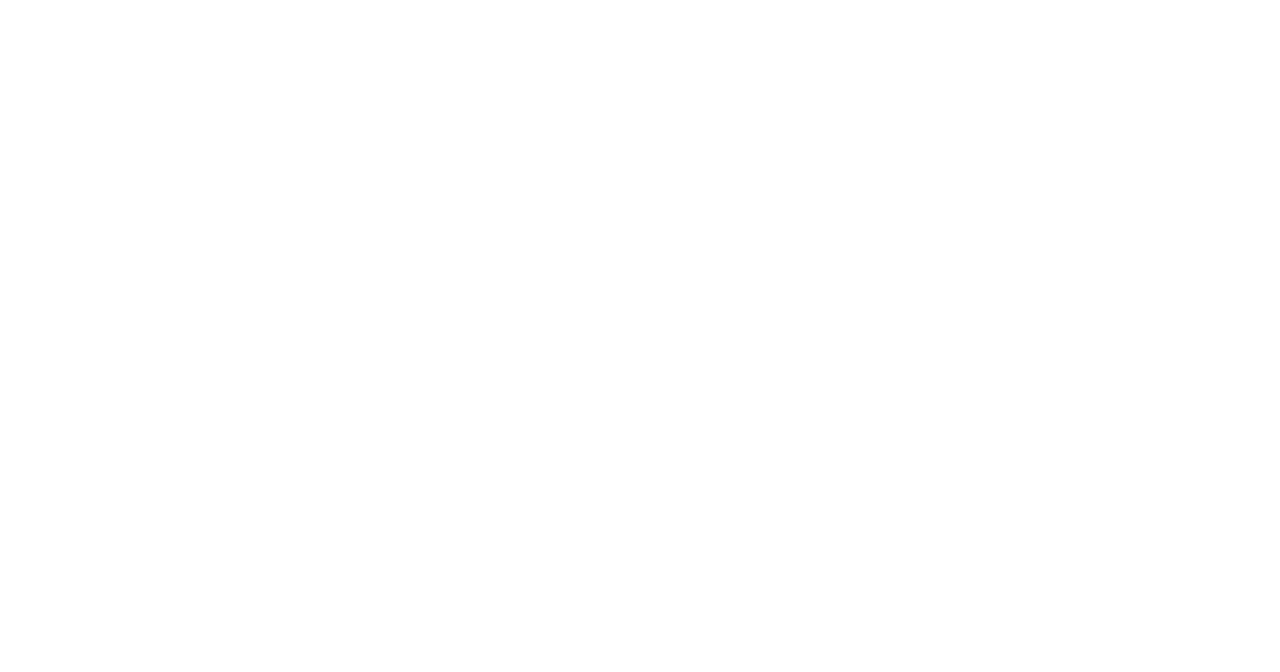
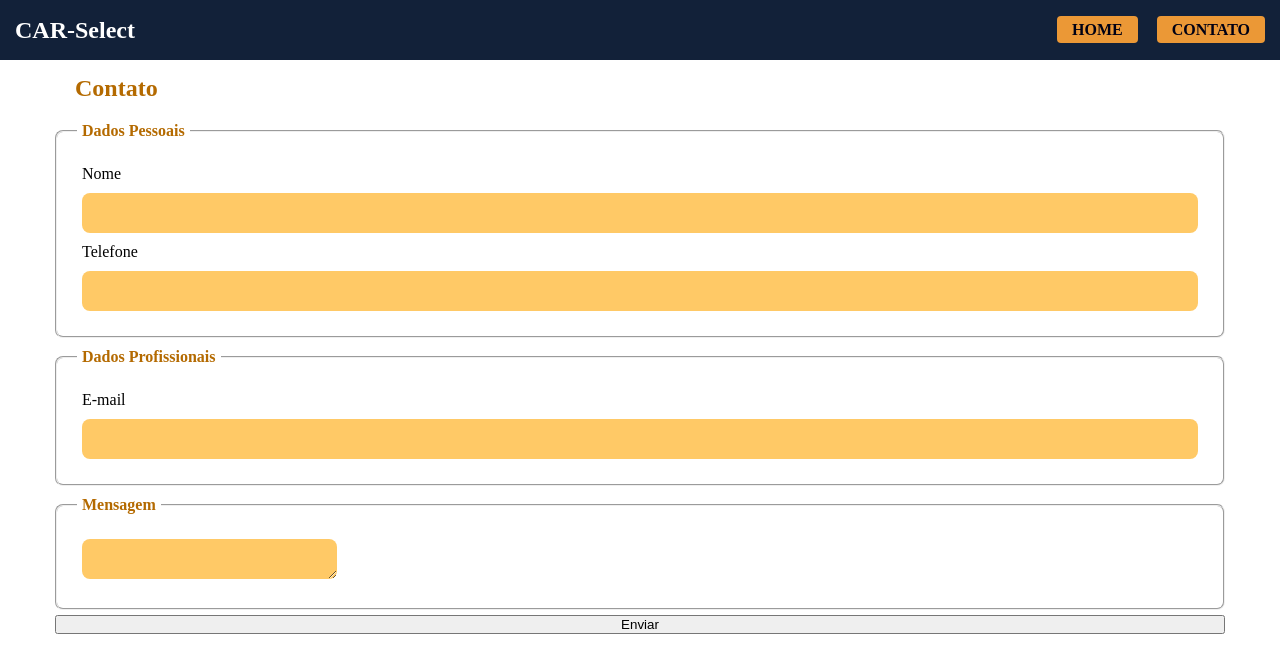
Before and after one commit to Trosdan/CAR-Select, a plain HTML site: page contato.html in a window 1280 px wide. Drawn offline with Linux system fonts and the light colour scheme.

Commit message:
Tela contato

```diff
--- a/contato.html
+++ b/contato.html
@@ -1,11 +1,58 @@
 <!DOCTYPE html>
 <html lang="en">
+
 <head>
   <meta charset="UTF-8">
   <meta name="viewport" content="width=device-width, initial-scale=1.0">
   <title>CAR-Select - Contato</title>
+  <link rel="stylesheet" href="./styles/styles.css">
+  <script src="./js/jquery-3.4.1.min.js"></script>
+  <script src="./js/database.js"></script>
 </head>
+
 <body>
+  <header>
+    <h2>CAR-Select</h2>
+    <nav>
+      <a href="/index.html">HOME</a>
+      <a href="/contato.html">CONTATO</a>
+    </nav>
+  </header>
 
+  <div id='page'>
+    <main>
+      <section class="contato">
+        <h1>Contato</h1>
+
+        <fieldset>
+          <legend>Dados Pessoais</legend>
+          <div>
+            <label for="nome">Nome</label>
+            <input type="text" id="nome" name="nome">
+          </div>
+          <div>
+            <label for="fone">Telefone</label>
+            <input type="text" id="fone" name="fone">
+          </div>
+
+        </fieldset>
+        <fieldset>
+          <legend>Dados Profissionais</legend>
+          <div>
+            <label for="email">E-mail</label>
+            <input type="text" id="email" name="email">
+          </div>
+        </fieldset>
+        <fieldset>
+          <legend>Mensagem</legend>
+          <textarea name="msg" id="" cols="30" rows="10"></textarea>
+        </fieldset>
+        <input class='btnEnviar' type="submit" value="Enviar">
+      </section>
+
+    </main>
+
+  </div>
 </body>
+
 </html>
--- /dev/null
+++ b/js/database.js
@@ -0,0 +1,11 @@
+var db = openDatabase("POSWEB", "1.0", "DevInterface", 2 * 1024 * 1024);
+
+db.transaction(function (tx) {
+  tx.executeSql('CREATE TABLE IF NOT EXISTS CONTATOS (id INTEGER NOT NULL PRIMARY KEY AUTOINCREMENT unique, titulo NVARCHAR(255), mensagem NVARCHAR(255), telefone NVARCHAR(255), email NVARCHAR(255))');
+})
+
+function insertContato(titulo, mensagem, telefone, email) {
+  db.transaction(function (tx) {
+    tx.executeSql('INSERT INTO CONTATOS (titulo, mensagem, telefone, email) VALUES ("' + titulo + '","' + mensagem + '","' + telefone + '","' + email + '")');
+  })
+};
--- a/sass/styles.sass
+++ b/sass/styles.sass
@@ -106,17 +106,62 @@ header
             &.carros
                 min-width: 300px
                 flex-direction: column
-                div div
+                div
                     display: flex
-                    justify-content: center
-                    align-items: center
-                    flex-direction: column
-                    transition: 0.5s
+                    flex: 1
+                    flex-wrap: wrap
+                    div
+                        display: flex
+                        justify-content: center
+                        align-items: center
+                        flex-direction: column
+                        transition: 0.5s
 
-                    &:hover
+                        &:hover
+                            border-radius: 8px
+                            transition: 0.5s
+                            box-shadow: 0 0 2px 0 black
+            &.contato
+                display: flex
+                flex-direction: column
+                h1
+                    display: block
+                    font-weight: bold
+                    color: $secondaryDarkColor
+                    padding: 0 0 0 20px
+                    margin: 0 0 15px 0
+
+                fieldset
+                    padding: 20px
+                    margin: 5px 0
+                    border-radius: 8px
+                    legend
+                        display: block
+                        font-weight: bold
+                        color: $secondaryDarkColor
+                        padding: 0 5px
+
+                    div
+                        display: flex
+                        flex: 1
+                        flex-direction: column
+                        label
+                            margin: 5px
+                        input
+                            margin: 5px
+                            background-color: $secondaryLightColor
+                            height: 40px
+                            padding: 0 10px
+                            border-radius: 8px
+                            border: 0
+
+
+                    textarea
+                        margin: 5px
+                        background-color: $secondaryLightColor
+                        height: 40px
                         border-radius: 8px
-                        transition: 0.5s
-                        box-shadow: 0 0 2px 0 black
+                        border: 0
 
         img
             width: 175px
```
Also changed, not shown: index.html (+1 -1 lines), styles/styles.css, 1 other file.
